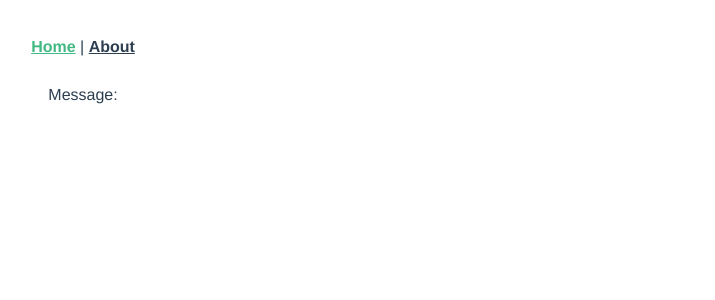
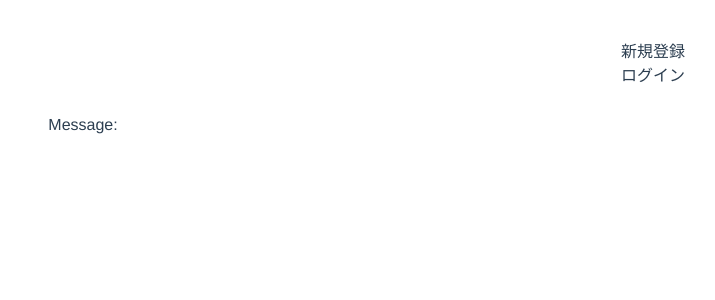
Before and after one commit to YanaPIIDXer/VueSPATest, a Vue app in the folder Frontend/src/: page / in a window 1280 px wide. Shown: the top 300 px of the page, without its empty margins (557-1272 px from the left). Built offline with nearby package versions, Linux system fonts and the light colour scheme.

Commit message:
とりあえずヘッダ部分のComponentを作成

```diff
--- a/Frontend/src/src/App.vue
+++ b/Frontend/src/src/App.vue
@@ -1,12 +1,22 @@
 <template>
   <div id="app">
     <div id="nav">
-      <router-link to="/">Home</router-link> |
-      <router-link to="/about">About</router-link>
+      <Header />
     </div>
-    <router-view/>
+    <router-view />
   </div>
 </template>
+
+<script>
+import Header from "./components/Header";
+
+export default {
+  components: {
+    Header,
+  },
+};
+</script>
+
 
 <style>
 #app {
--- /dev/null
+++ b/Frontend/src/src/components/Header.vue
@@ -0,0 +1,18 @@
+<template>
+  <div class="bar">
+    <div>新規登録</div>
+    <div>ログイン</div>
+  </div>
+</template>
+
+<script>
+export default {
+  name: "Header",
+};
+</script>
+
+<style scoped>
+.bar {
+  text-align: right;
+}
+</style>
```
